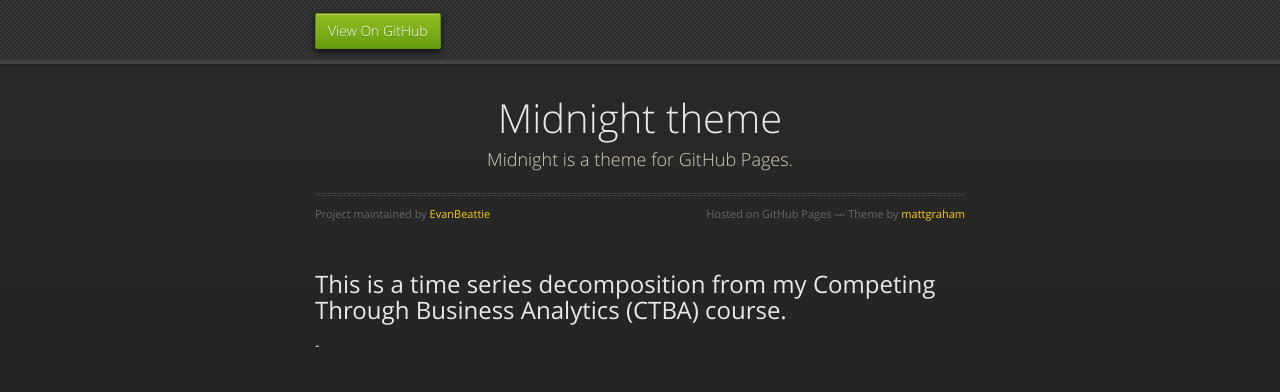
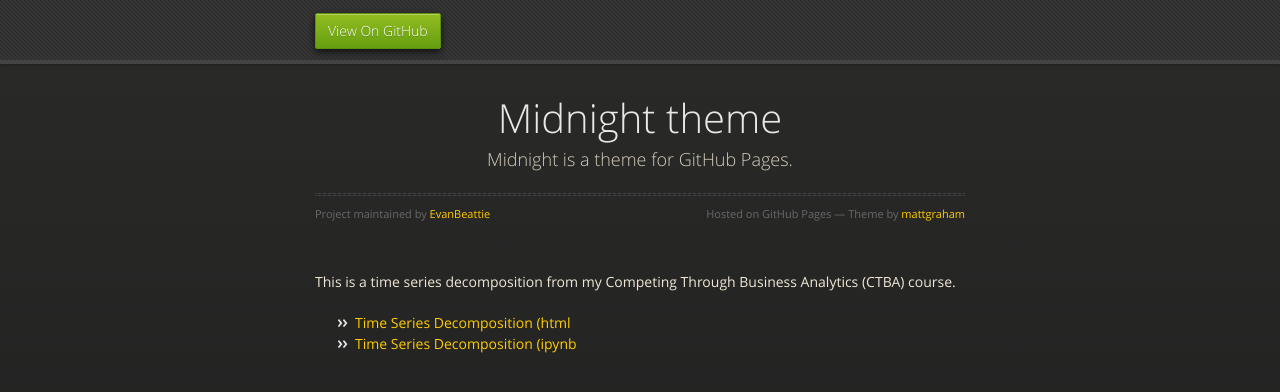
Before and after one commit to EvanBeattie/EvanBeattie.github.io, a Jekyll site: the page built from timeseries/index.md, in a window 1280 px wide. Shown: the top 392 px of the page. Built offline with Jekyll 4.4.1, drawn with Linux system fonts in a browser that asks for light colours; our own code applies the rules of GitHub Pages for plain Markdown files.

Commit message:
Update index.md

```diff
--- a/timeseries/index.md
+++ b/timeseries/index.md
@@ -4,5 +4,5 @@ description: Introductory Work
 ---
 
 This is a time series decomposition from my Competing Through Business Analytics (CTBA) course.
--
--
+- [Time Series Decomposition (html](TimeSeries.html)
+- [Time Series Decomposition (ipynb](TimeSeries.ipynb)
```
